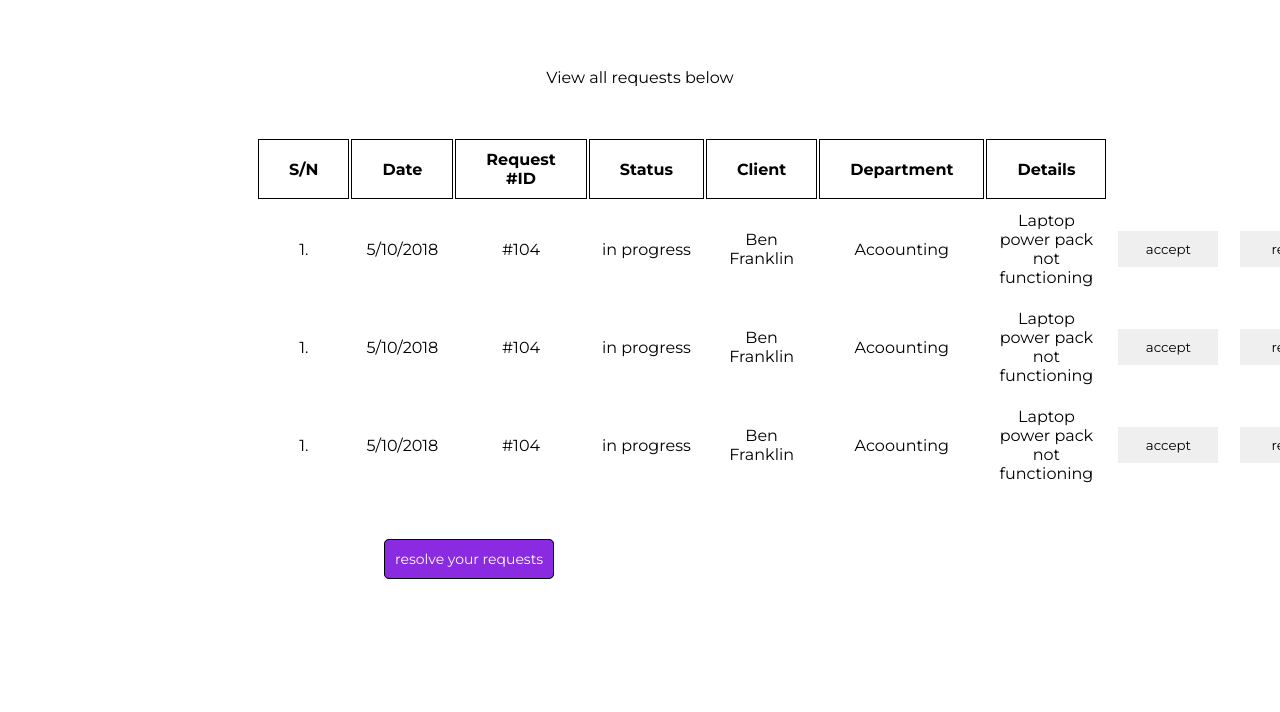
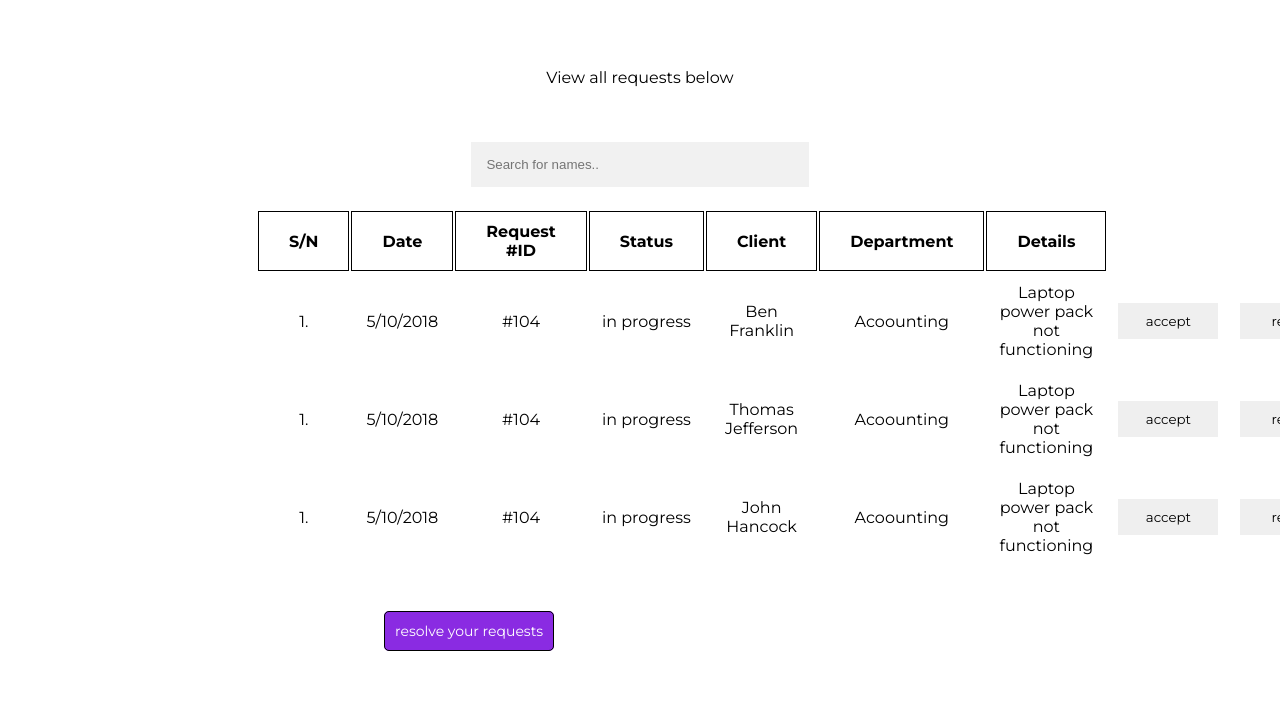
Before and after one commit to nasalino/Maintenance-Tracker, a plain HTML site: page UI/manageRequest.html in a window 1280 px wide. Shown: the part 88-800 px from the top of the page. Drawn offline with Linux system fonts and the light colour scheme; a web font is replaced by a local one.

Commit message:
Create search field to filter

```diff
--- a/UI/manageRequest.html
+++ b/UI/manageRequest.html
@@ -4,7 +4,7 @@
 
 	<meta charset="utf-8">
     <meta name="viewport" content="width=device-width, initial-scale=1, shrink-to-fit=no">
-	<title> Work space | iTrackr </title>
+	<title> Manage request | iTrackr </title>
 	<link rel="stylesheet" href="https://cdnjs.cloudflare.com/ajax/libs/font-awesome/4.7.0/css/font-awesome.min.css">
     <link href="https://fonts.googleapis.com/css?family=Montserrat:400,700" rel="stylesheet" type="text/css">
     <link href='https://fonts.googleapis.com/css?family=Kaushan+Script' rel='stylesheet' type='text/css'>
@@ -47,10 +47,12 @@
 
   </header>
 
+
+
 <div id= "requests">
   <p> View all requests below</p>
-
-<table class ="table">
+<input type="text" id="myInput" onkeyup="myFunction()" placeholder="Search for names..">
+<table class ="table" id= "myTable">
   <thead>
     <th>S/N</th>
     <th> Date </th>
@@ -81,7 +83,7 @@
     <td>5/10/2018</td>
     <td>#104</td>
     <td>in progress</td>
-    <td>Ben Franklin</td>
+    <td>Thomas Jefferson</td>
     <td>Acoounting</td>
     <td>Laptop power pack not functioning</td>
     <td> <input  class="acceptbtn" type= "submit" value= "accept">  </td>
@@ -92,7 +94,7 @@
     <td>5/10/2018</td>
     <td>#104</td>
     <td>in progress</td>
-    <td>Ben Franklin</td>
+    <td>John Hancock</td>
     <td>Acoounting</td>
     <td>Laptop power pack not functioning</td>
     <td> <input  class="acceptbtn" type= "submit" value= "accept">  </td>
@@ -123,5 +125,6 @@
     <p>&copy; Ihemebiri Chinasa 2018 </p>
 
   </div>
+   <script type="text/javascript " src="script.js"></script>
 </body>
 </html>
--- /dev/null
+++ b/UI/script.js
@@ -0,0 +1,20 @@
+function myFunction() {
+  // Declare variables
+  var input, filter, table, tr, td, i;
+  input = document.getElementById("myInput");
+  filter = input.value.toUpperCase();
+  table = document.getElementById("myTable");
+  tr = table.getElementsByTagName("tr");
+
+  // Loop through all table rows, and hide those who don't match the search query
+  for (i = 0; i < tr.length; i++) {
+    td = tr[i].getElementsByTagName("td")[4];
+    if (td) {
+      if (td.innerHTML.toUpperCase().indexOf(filter) > -1) {
+        tr[i].style.display = "";
+      } else {
+        tr[i].style.display = "none";
+      }
+    }
+  }
+}
```
Also changed, not shown: UI/WorkSpacePage.html (+5 -1 lines).
